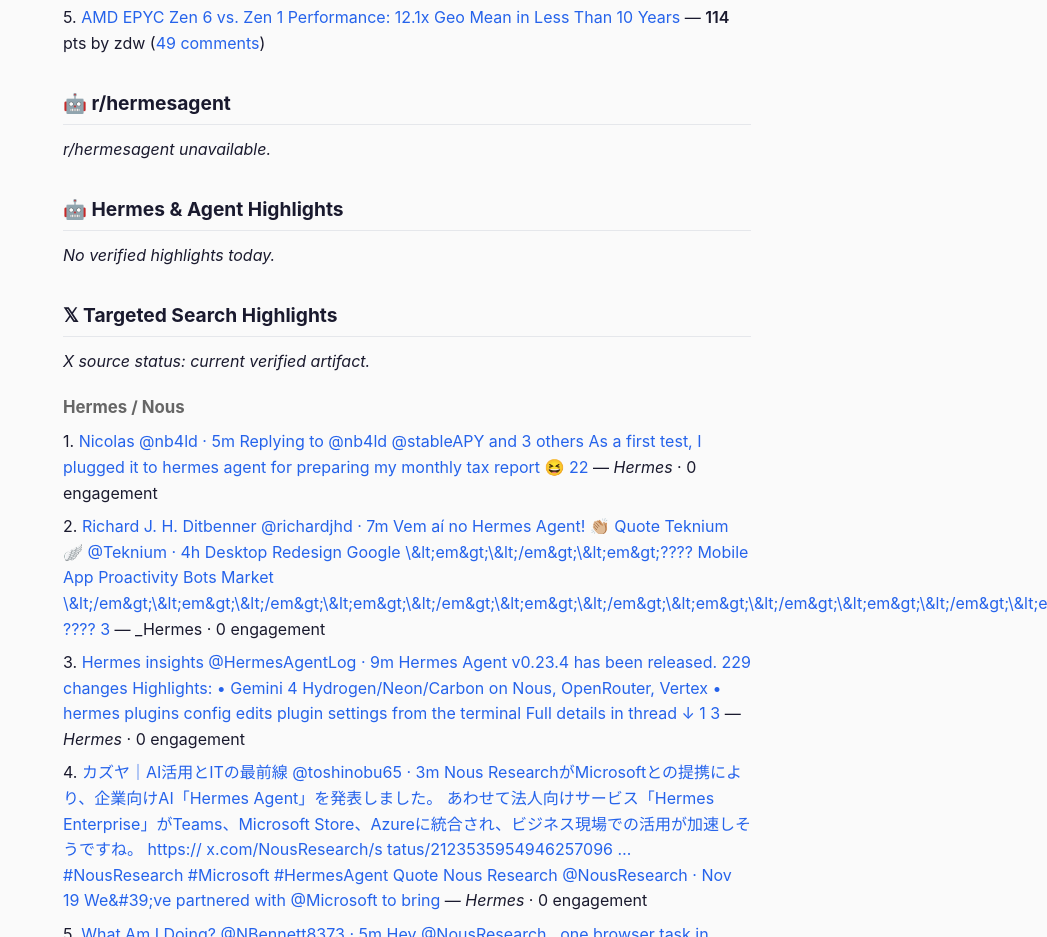
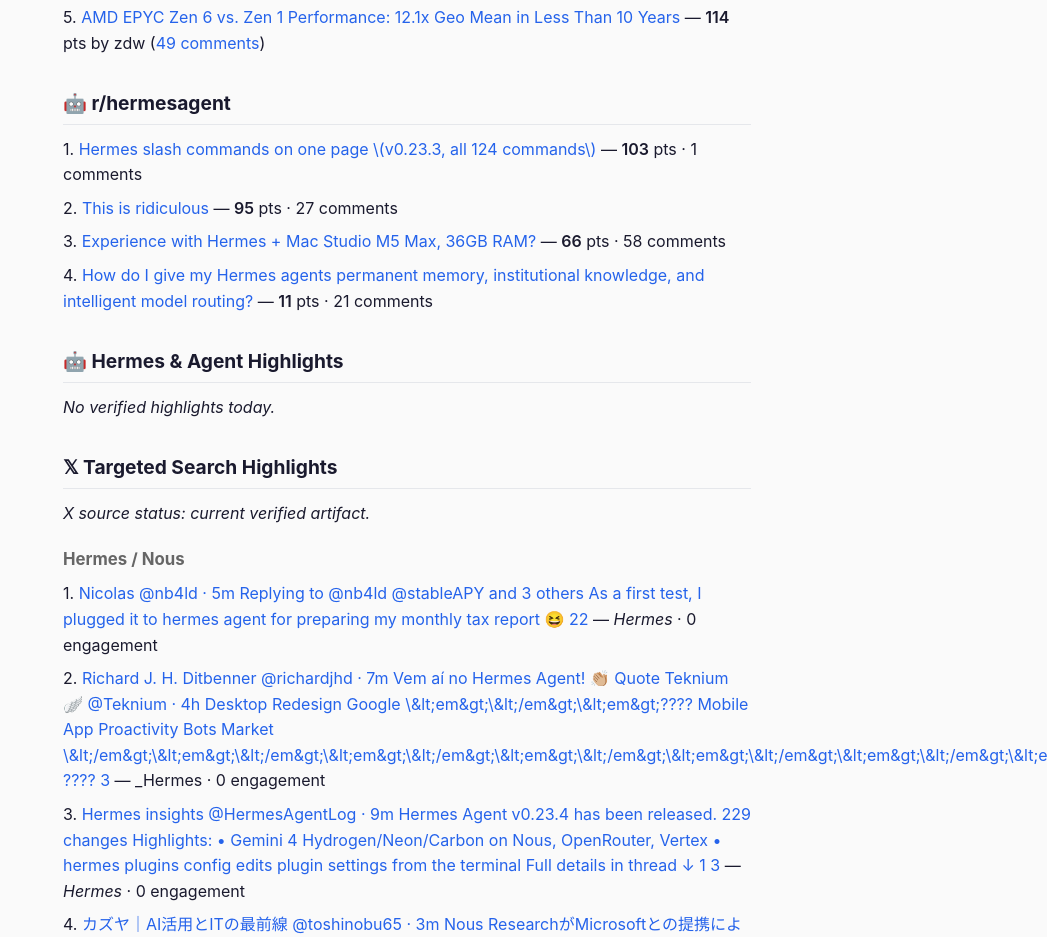
Before and after one commit to mattmccown/daily-briefing, a plain HTML site: page briefings/briefing-2026-11-24.html in a window 1280 px wide. Shown: the part 2360-3297 px from the top of the page, without its empty margins (233-1280 px from the left). Drawn offline with Linux system fonts and the light colour scheme.

Commit message:
Briefing for 2026-11-24

```diff
--- a/briefings/briefing-2026-11-24.html
+++ b/briefings/briefing-2026-11-24.html
@@ -293,7 +293,10 @@ footer {
 <p>4. <a href="https://daily-briefing-worker.mfmccown.workers.dev/api/click?url=https%3A%2F%2Fstalw.art%2Fblog%2Fmicrosoft-exchange-replacement%2F&section=hacker-news&date=2026-11-24" target="_self" rel="noopener">Stalwart is now a drop-in replacement for Microsoft Exchange</a> — <strong>501</strong> pts by shaunpud (<a href="https://daily-briefing-worker.mfmccown.workers.dev/api/click?url=https%3A%2F%2Fnews.ycombinator.com%2Fitem%3Fid%3D50620349&section=hacker-news&date=2026-11-24" target="_self" rel="noopener">264 comments</a>)</p>
 <p>5. <a href="https://daily-briefing-worker.mfmccown.workers.dev/api/click?url=https%3A%2F%2Fwww.phoronix.com%2Freview%2Famd-epyc-9006-7601&section=hacker-news&date=2026-11-24" target="_self" rel="noopener">AMD EPYC Zen 6 vs. Zen 1 Performance: 12.1x Geo Mean in Less Than 10 Years</a> — <strong>114</strong> pts by zdw (<a href="https://daily-briefing-worker.mfmccown.workers.dev/api/click?url=https%3A%2F%2Fnews.ycombinator.com%2Fitem%3Fid%3D50624061&section=hacker-news&date=2026-11-24" target="_self" rel="noopener">49 comments</a>)</p>
 <h2 id="r-hermesagent">🤖 r/hermesagent</h2>
-<p><em>r/hermesagent unavailable.</em></p>
+<p>1. <a href="https://daily-briefing-worker.mfmccown.workers.dev/api/click?url=https%3A%2F%2Fwww.reddit.com%2Fr%2Fhermesagent%2Fcomments%2F1y4dptv%2Fhermes_slash_commands_on_one_page_v0233_all_124%2F&section=r-hermesagent&date=2026-11-24" target="_self" rel="noopener">Hermes slash commands on one page \(v0.23.3, all 124 commands\)</a> — <strong>103</strong> pts · 1 comments</p>
+<p>2. <a href="https://daily-briefing-worker.mfmccown.workers.dev/api/click?url=https%3A%2F%2Fwww.reddit.com%2Fr%2Fhermesagent%2Fcomments%2F1y4syaw%2Fthis_is_ridiculous%2F&section=r-hermesagent&date=2026-11-24" target="_self" rel="noopener">This is ridiculous</a> — <strong>95</strong> pts · 27 comments</p>
+<p>3. <a href="https://daily-briefing-worker.mfmccown.workers.dev/api/click?url=https%3A%2F%2Fwww.reddit.com%2Fr%2Fhermesagent%2Fcomments%2F1y4ldvc%2Fexperience_with_hermes_mac_studio_m5_max_36gb_ram%2F&section=r-hermesagent&date=2026-11-24" target="_self" rel="noopener">Experience with Hermes + Mac Studio M5 Max, 36GB RAM?</a> — <strong>66</strong> pts · 58 comments</p>
+<p>4. <a href="https://daily-briefing-worker.mfmccown.workers.dev/api/click?url=https%3A%2F%2Fwww.reddit.com%2Fr%2Fhermesagent%2Fcomments%2F1y4s9io%2Fhow_do_i_give_my_hermes_agents_permanent_memory%2F&section=r-hermesagent&date=2026-11-24" target="_self" rel="noopener">How do I give my Hermes agents permanent memory, institutional knowledge, and intelligent model routing?</a> — <strong>11</strong> pts · 21 comments</p>
 <h2 id="hermes-agent-highlights">🤖 Hermes &amp; Agent Highlights</h2>
 <p><em>No verified highlights today.</em></p>
 <h2 id="targeted-search-highlights">𝕏 Targeted Search Highlights</h2>
```
